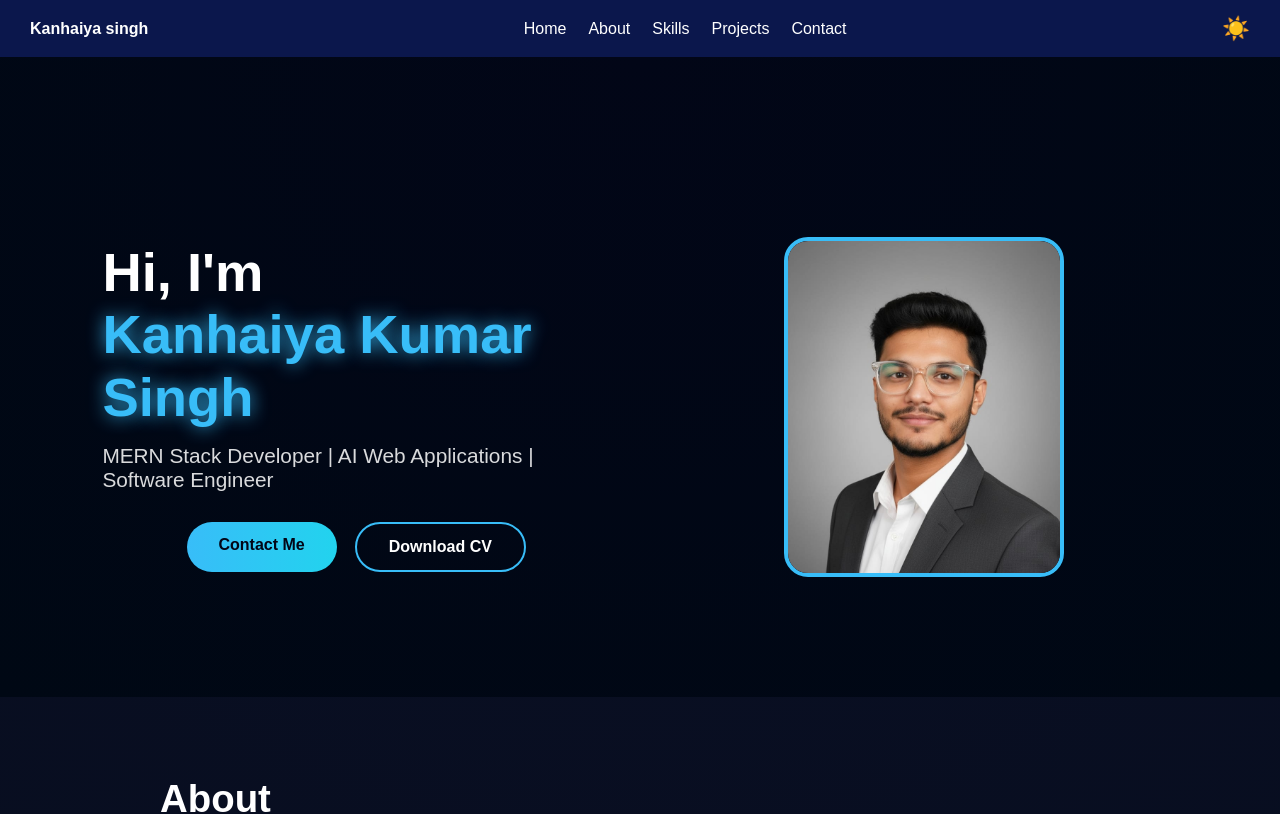
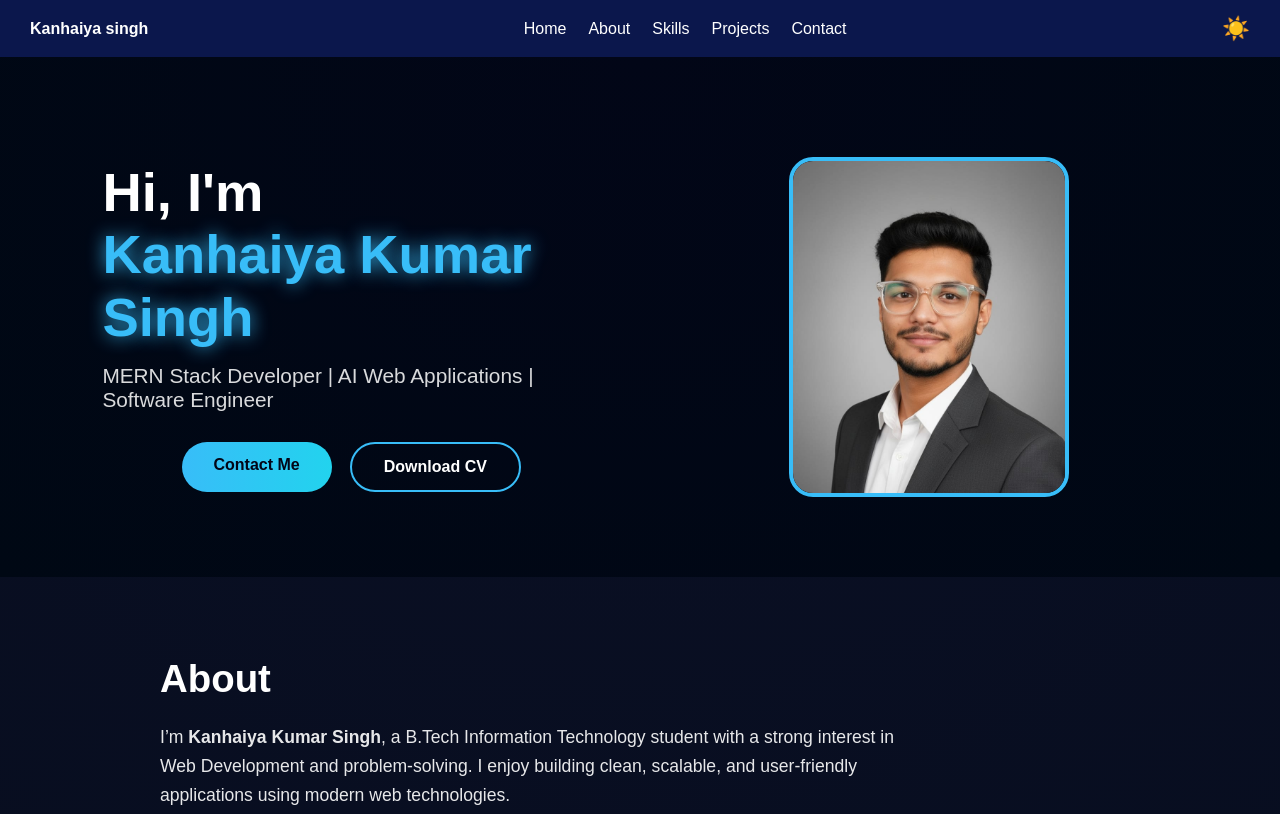
Before and after one commit to KANHAIYASINGH337/portfolio, a React (Create React App) app: page / in a window 1280 px wide. Shown: the top 814 px of the page. Built offline with nearby package versions, Linux system fonts and the light colour scheme.

Commit message:
update resume file

```diff
--- a/src/App.css
+++ b/src/App.css
@@ -448,15 +448,14 @@ body{font-family:"Poppins",sans-serif}
 
 
 
-
 /* ===== HERO LEFT-RIGHT LAYOUT ===== */
 .hero-flex{
-  min-height:80vh;
+  min-height:65vh;
   display:flex;
   align-items:center;
   justify-content:center;
-  gap:60px;
-  padding:120px 8% 60px;
+  gap:80px;
+  padding:80px 8% 60px;
 }
 
 .hero-left{
--- a/src/components/Hero.jsx
+++ b/src/components/Hero.jsx
@@ -54,7 +54,7 @@ useEffect(() => {
 
           {/* ✅ DOWNLOAD CV (PDF) */}
           <a
-            href="/cv.pdf"
+            href="/resume.pdf"
             className="btn outline"
             target="_blank"
             rel="noopener noreferrer"
```
Also changed, not shown: 2 other files (tests, documents, lock files or other folders).
